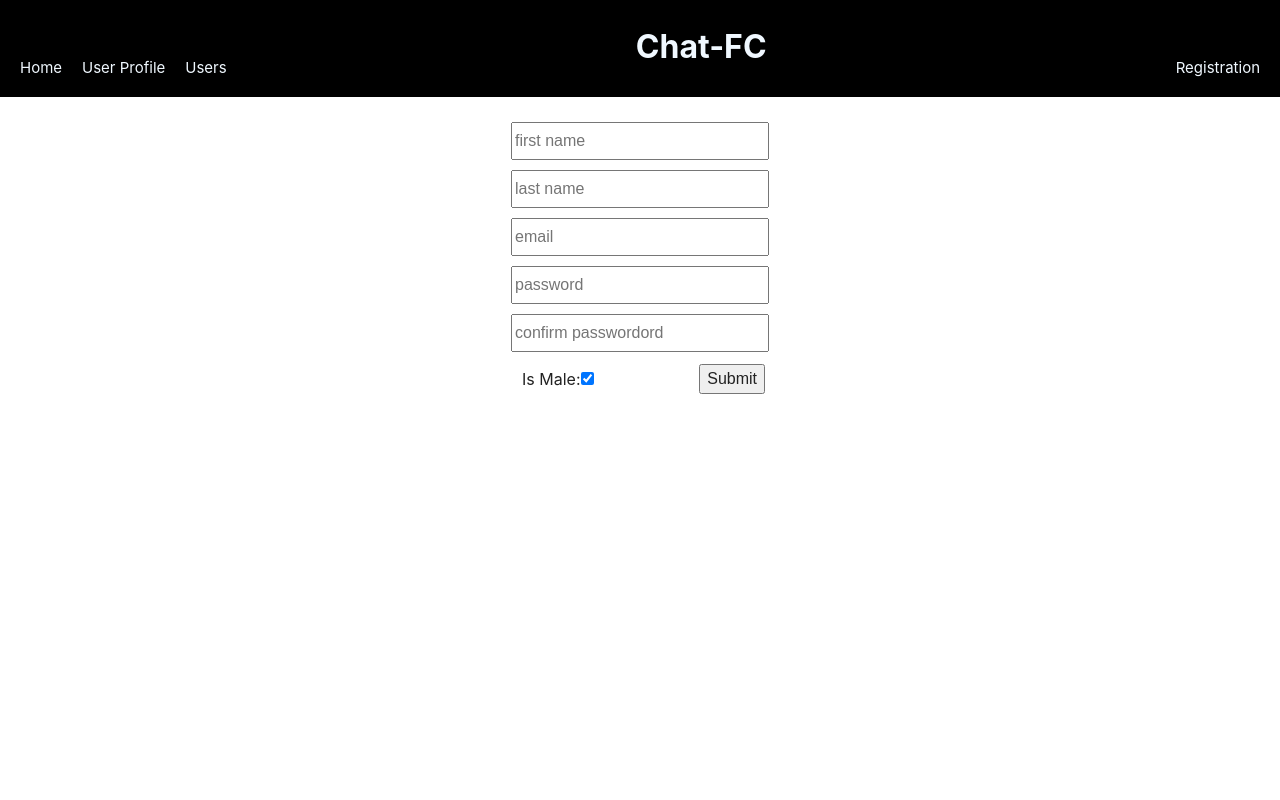
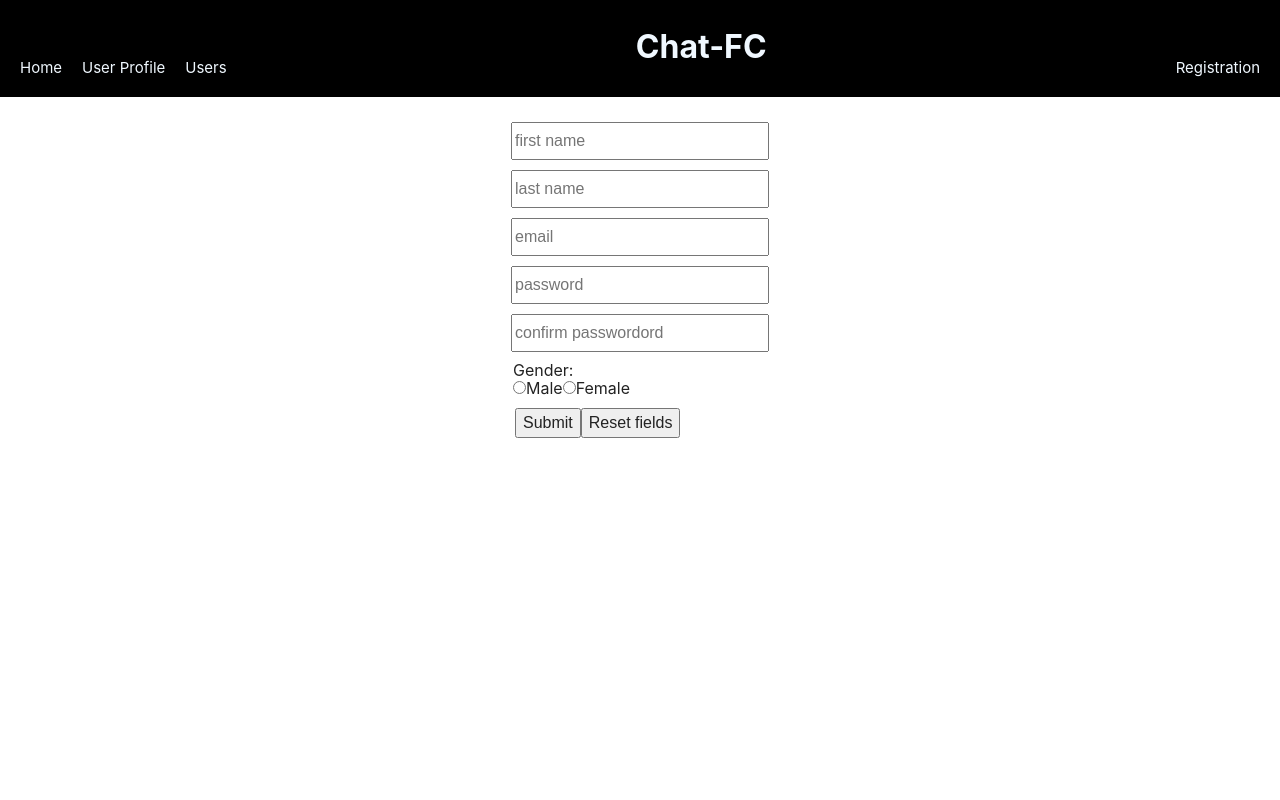
Before and after one commit to kozubslava/chat-fc, a React (Create React App) app: page /registration in a window 1280 px wide. Shown: the top 800 px of the page. Built offline with nearby package versions, Linux system fonts and the light colour scheme.

Commit message:
add api and axios

```diff
--- a/package.json
+++ b/package.json
@@ -6,6 +6,7 @@
     "@testing-library/jest-dom": "^5.17.0",
     "@testing-library/react": "^13.4.0",
     "@testing-library/user-event": "^13.5.0",
+    "axios": "^1.6.8",
     "formik": "^2.4.5",
     "react": "^18.2.0",
     "react-dom": "^18.2.0",
--- a/src/App.js
+++ b/src/App.js
@@ -7,18 +7,18 @@ import UserContext from "./contexts/userContext";
 import UsersPage from "./pages/Users";
 
 
-const userMocData = {
-  id:1,
-  imgSrc: 'https://ic.pics.livejournal.com/pereverstal/78513478/101084/101084_800.jpg',
-    firstName: 'MocJone',
-    lastName: 'MocDoe',
-    isMale:false,
-    email: 'jone@doe.com',
-    password: '12345678',
-}
+// const userMocData = {
+//   id:1,
+//   imgSrc: 'https://ic.pics.livejournal.com/pereverstal/78513478/101084/101084_800.jpg',
+//     firstName: 'MocJone',
+//     lastName: 'MocDoe',
+//     isMale:false,
+//     email: 'jone@doe.com',
+//     password: '12345678',
+// }
 
 function App() {
-const [user, setUser] = useState(userMocData)
+const [user, setUser] = useState(null)
 
   return (
     <UserContext.Provider value={[user, setUser]}>
--- /dev/null
+++ b/src/api/index.js
@@ -0,0 +1,35 @@
+import axios from 'axios';
+
+const httpClient = axios.create({
+  baseURL: 'http://localhost:5000'
+})
+
+export async function createUser (userData) {
+  const response = await httpClient.post('/users', userData);
+
+  return response;
+}
+
+export async function gteUser (userId) {
+  const response = await httpClient.get(`users/${userId}`);
+
+  return response;
+}
+
+export async function gteUsers (userData) {
+  const response = await httpClient.get('/users', userData);
+
+  return response;
+}
+
+export async function updateUser (userId, userData) {
+  const response = await httpClient.put(`/users/${userId}`, userData);
+
+  return response;
+}
+
+export async function deleteUser (userId) {
+  const response = await httpClient.delete(` /users/${userId}`);
+
+  return response;
+}
--- a/src/components/RegistrationForm/index.jsx
+++ b/src/components/RegistrationForm/index.jsx
@@ -1,7 +1,9 @@
+import React from "react";
 import { Form, Formik, Field, ErrorMessage } from "formik"
-// import React from "react";
+import {createUser} from "../../api"
 import { USER_REGISTRATION_SCHEMA } from "../../utils/validation";
 import styles from "./RegistrationForm.module.scss"
+
 
 
   const initialValues = {
@@ -9,23 +11,35 @@ import styles from "./RegistrationForm.module.scss"
     firstName: '',
     lastName: '',
     email: '',
-    isMale: true,
+    gender: '',
     password: '',
     confirm_password: ""
 
   };
 
-  function RegistrationForm(props) {
-    function handleSubmit(values, actions) {
-      console.log(values);
-      actions.resetForm();
+  const RegistrationForm = (props) => {
+    const handleSubmit = (values, formikBag) => {
+      const {gender, ...restUser} = values;
 
-    }
+      const newUserData = {
+        ...restUser,
+        isMale: gender === 'male',
+      };
+
+      const respons =  createUser(newUserData).then((response) => {
+        console.log(respons);
+      });
+
+
+
+      formikBag.resetForm();
+
+    };
 
   return(
   <Formik
   initialValues={initialValues}
-      validationSchema={USER_REGISTRATION_SCHEMA}
+      // validationSchema={USER_REGISTRATION_SCHEMA}
       onSubmit={handleSubmit}>
     <Form className={styles.form}>
       <div >
@@ -51,13 +65,41 @@ import styles from "./RegistrationForm.module.scss"
           <ErrorMessage name="confirm_password" component={ErrorDetail}className={styles.error}
           />
 
+<fieldset className = {styles.submit}>
+          <legend className={styles.genderHeading}>Gender: </legend>
+          <div className={styles.radioContainer}>
+            <Field type='radio' name='gender' id='male' value='male' />
+            <label
+              htmlFor='male'
+              // className={cx(styles.label, styles.radioLabel)}
+            >
+              Male
+            </label>
+          </div>
+          <div className={styles.radioContainer}>
+            <Field type='radio' name='gender' id='female' value='female' />
+            <label
+              htmlFor='female'
+              // className={cx(styles.label, styles.radioLabel)}
+            >
+              Female
+            </label>
+          </div>
+          <ErrorMessage
+            name='gender'
+            component='div'
+            className={styles.error}
+          />
+        </fieldset>
+
       </div>
       <div className = {styles.submit}>
-        <div className = {styles.imput}>
-          <label htmlFor="isMale" >Is Male:</label>
-          <Field type="checkbox" name="isMale" />
-        </div>
-        <button type="submit">Submit</button>
+        <button type="submit">
+          Submit
+          </button>
+        <button type='reset' >
+            Reset fields
+          </button>
       </div>
 
     </Form>
--- a/src/components/UserProfile/index.jsx
+++ b/src/components/UserProfile/index.jsx
@@ -13,7 +13,7 @@ const fullName = `${user.firstName} ${user.lastName}`
       <div className={styles.userInfo}>
         <h2>{fullName}</h2>
         <p>Email: {user.email}</p>
-        <p>Gender: {user.isMale ? 'Male' : 'Female'}</p>
+        <p>Gender: {user.isMale ? 'male' : 'female'}</p>
       </div>
     </div>
   );
--- a/src/components/formComponents/UpdateUserForm/index.jsx
+++ b/src/components/formComponents/UpdateUserForm/index.jsx
@@ -9,7 +9,7 @@ const initialValues = {
   firstName: '',
   lastName: '',
   email: '',
-  isMale: true,
+  isMale: '',
   password: '',
   confirm_password: ""
 
@@ -26,7 +26,7 @@ const UpdateUserForm = (props) => {
       if (value !== '' && key !== 'gender') {
         updatedUserFields[key] = value;
       } else if (value !== '' && key === 'gender') {
-
+        updatedUserFields.isMale = value === 'male';
       }
     });
 
@@ -68,10 +68,32 @@ const UpdateUserForm = (props) => {
 
       </div>
       <div className={styles.submit}>
-        <div className={styles.imput}>
-          <label htmlFor="isMale" >Is Male:</label>
-          <Field type="checkbox" name="isMale" />
-        </div>
+        <fieldset className = {styles.submit}>
+          <legend className={styles.genderHeading}>Gender: </legend>
+          <div className={styles.radioContainer}>
+            <Field type='radio' name='gender' id='male' value='male' />
+            <label
+              htmlFor='male'
+              // className={cx(styles.label, styles.radioLabel)}
+            >
+              Male
+            </label>
+          </div>
+          <div className={styles.radioContainer}>
+            <Field type='radio' name='gender' id='female' value='female' />
+            <label
+              htmlFor='female'
+              // className={cx(styles.label, styles.radioLabel)}
+            >
+              Female
+            </label>
+          </div>
+          <ErrorMessage
+            name='gender'
+            component='div'
+            className={styles.error}
+          />
+        </fieldset>
         <button type="submit">Submit</button>
         <button type='reset' >
             Reset fields
```
Also changed, not shown: 1 other file (tests, documents, lock files or other folders).
